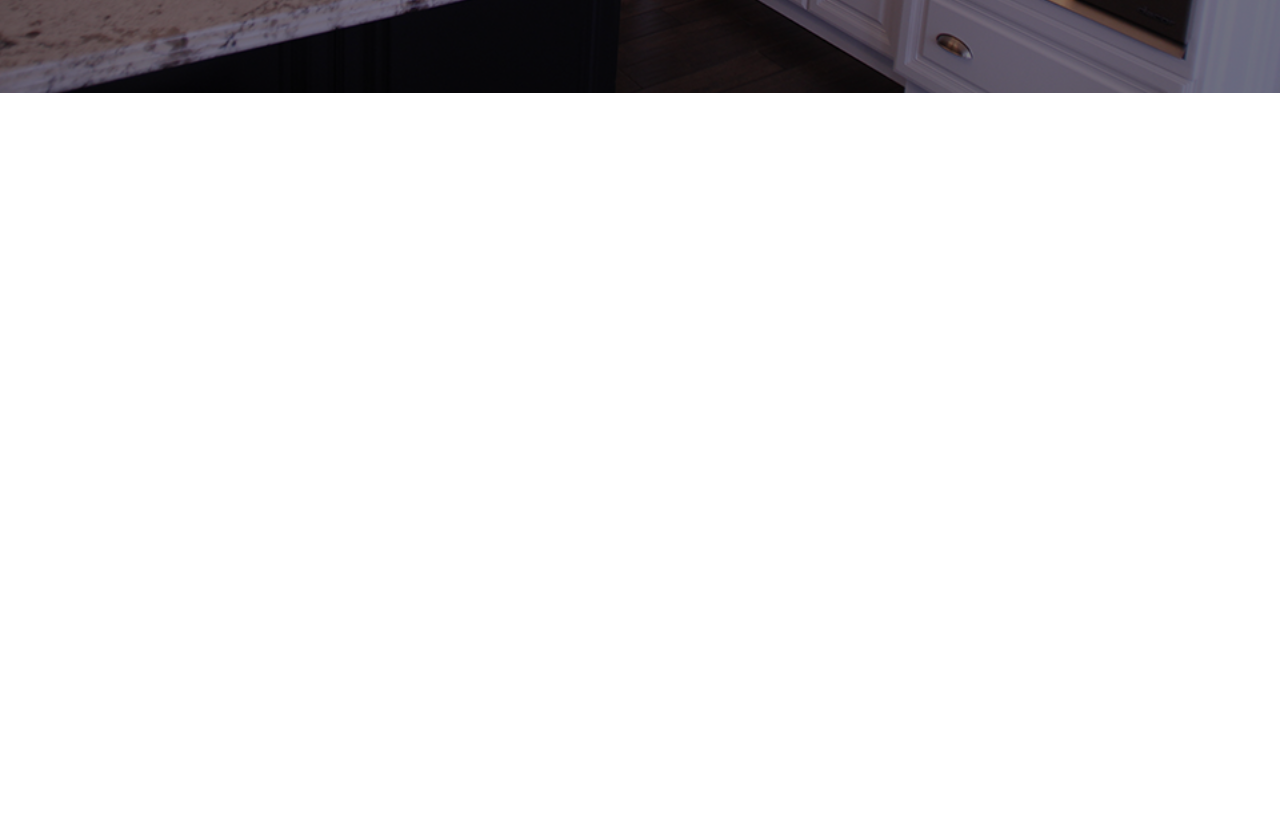
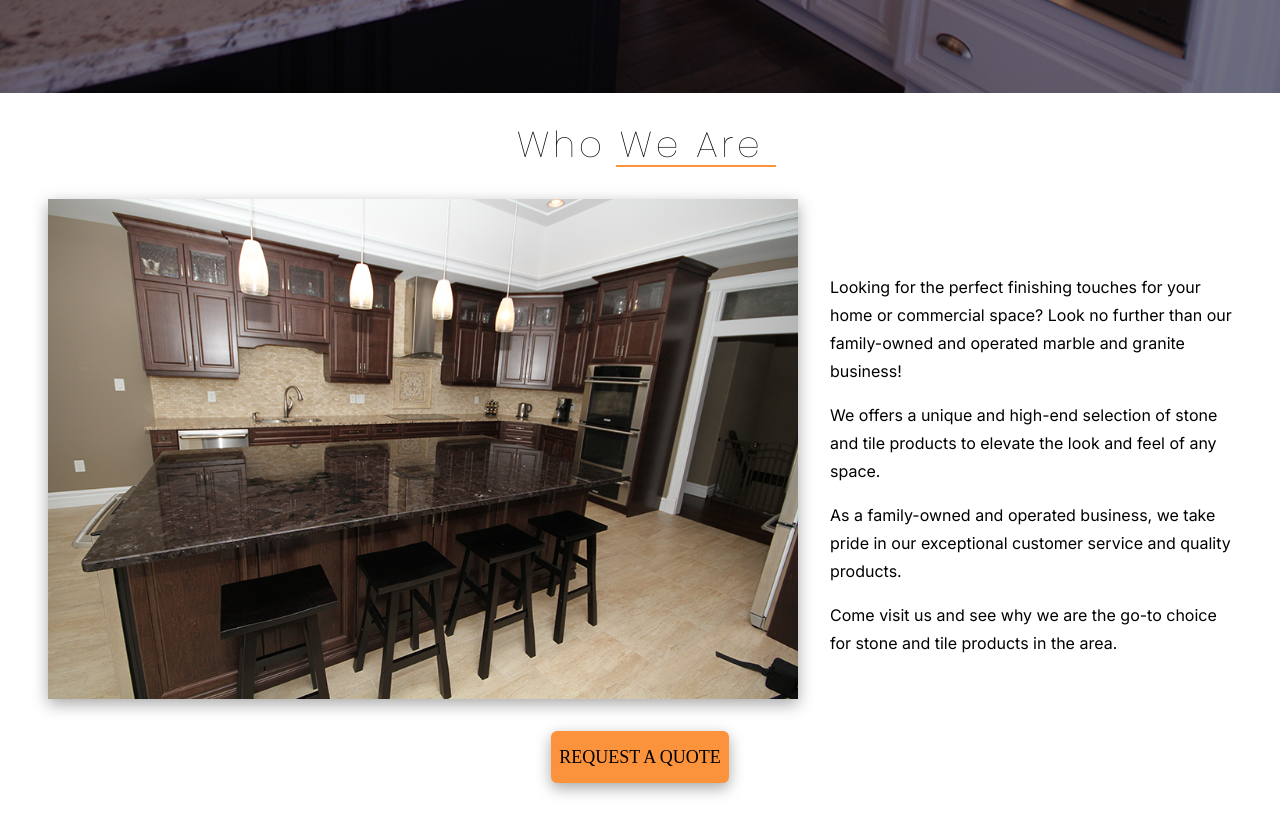
Before and after one commit to edwardreeddesign/Casagrande, a Next.js app: page / in a window 1280 px wide. Shown: the part 840-1674 px from the top of the page. Before the commit the page ends 933 px from the top, so only its background shows below. Built offline with nearby package versions, Linux system fonts and the light colour scheme.

Commit message:
added Who We are section and changed some css

```diff
--- a/components/header/Full.js
+++ b/components/header/Full.js
@@ -7,7 +7,7 @@ import { useRouter } from 'next/router';
 const Full = () => {
   const router = useRouter();
   return (
-    <nav className="w-full flex justify-between items-center px-8 py-4 shadow-md bg-white/50 fixed top-0 z-50">
+    <nav className="w-full flex justify-between items-center px-8 py-4 shadow-md bg-white/95 fixed top-0 z-50">
       <Link href="/">
         <img
           src="/images/logo.png"
--- a/components/home/Hero.js
+++ b/components/home/Hero.js
@@ -5,7 +5,7 @@ const Hero = () => {
       <img
         src="/images/hero.jpg"
         alt="marble kitchen"
-        className="w-full object-fill"
+        className="w-full h-full object-fill"
       />
       <div className="absolute w-full h-full top-0 bg-black/50" />
 
--- /dev/null
+++ b/components/home/WhoWeAre.js
@@ -0,0 +1,43 @@
+/* eslint-disable @next/next/no-img-element */
+const WhoWeAre = () => {
+  return (
+    <div className="my-8 px-4 md:px-8 lg:px-12 ">
+      <div className="flex flex-col items-center">
+        <h1 className="text-3xl md:text-4xl font-thin tracking-widest text-center  ">
+          Who We Are
+        </h1>
+        <div className="w-40 ml-28 bg-orange-400 h-[2px]  bottom-1 left-3 " />
+      </div>
+      <div className="flex flex-col md:flex-row items-center justify-center gap-8 mt-8">
+        <img
+          src="/images/whoWeAre.jpg"
+          alt="Kitchen with new marble"
+          className="h-[500px] shadow-shadow1 object-cover"
+        />
+        <div className="flex flex-col mt-8  flex-1 leading-7">
+          <p className="mb-4">
+            Looking for the perfect finishing touches for your home or
+            commercial space? Look no further than our family-owned and operated
+            marble and granite business!
+          </p>
+          <p className="mb-4">
+            We offers a unique and high-end selection of stone and tile products
+            to elevate the look and feel of any space.
+          </p>
+          <p className="mb-4">
+            As a family-owned and operated business, we take pride in our
+            exceptional customer service and quality products.
+          </p>
+          <p>
+            Come visit us and see why we are the go-to choice for stone and tile
+            products in the area.
+          </p>
+        </div>
+      </div>
+      <div className="flex justify-center items-center">
+        <button className="btn btn-primary my-8 ">Request a Quote</button>
+      </div>
+    </div>
+  );
+};
+export default WhoWeAre;
--- a/pages/index.js
+++ b/pages/index.js
@@ -1,11 +1,13 @@
 import Layout from '../components/Layout';
 import Full from '../components/header/Full';
 import Hero from '../components/home/Hero';
+import WhoWeAre from '../components/home/WhoWeAre';
 
 export default function Home() {
   return (
     <Layout title="Home">
       <Hero />
+      <WhoWeAre />
     </Layout>
   );
 }
--- a/styles/globals.css
+++ b/styles/globals.css
@@ -43,3 +43,24 @@ h4 {
 p {
   @apply font-[inter];
 }
+
+.afterTitle::after {
+  content: '';
+  width: 30%;
+  height: 2px;
+  background: orange;
+  position: absolute;
+  bottom: -20%;
+  left: 45%;
+  border-radius: 5rem;
+}
+
+@media (min-width: 768px) {
+  .afterTitle::after {
+    width: 20%;
+  }
+}
+
+.btn {
+  @apply py-3 px-2 bg-orange-400 rounded-md shadow-shadow1 transition-all duration-300 hover:scale-95 border-none uppercase text-lg font-[raleway];
+}
```
